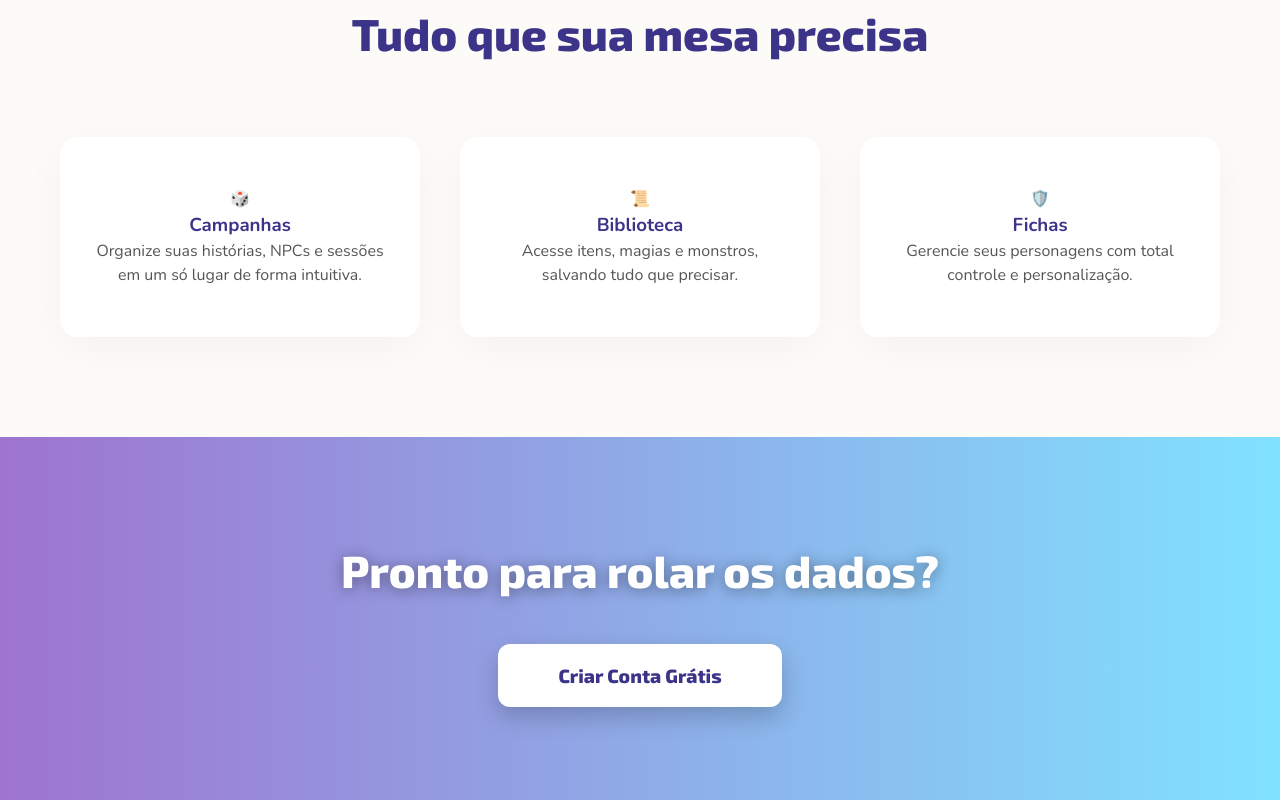
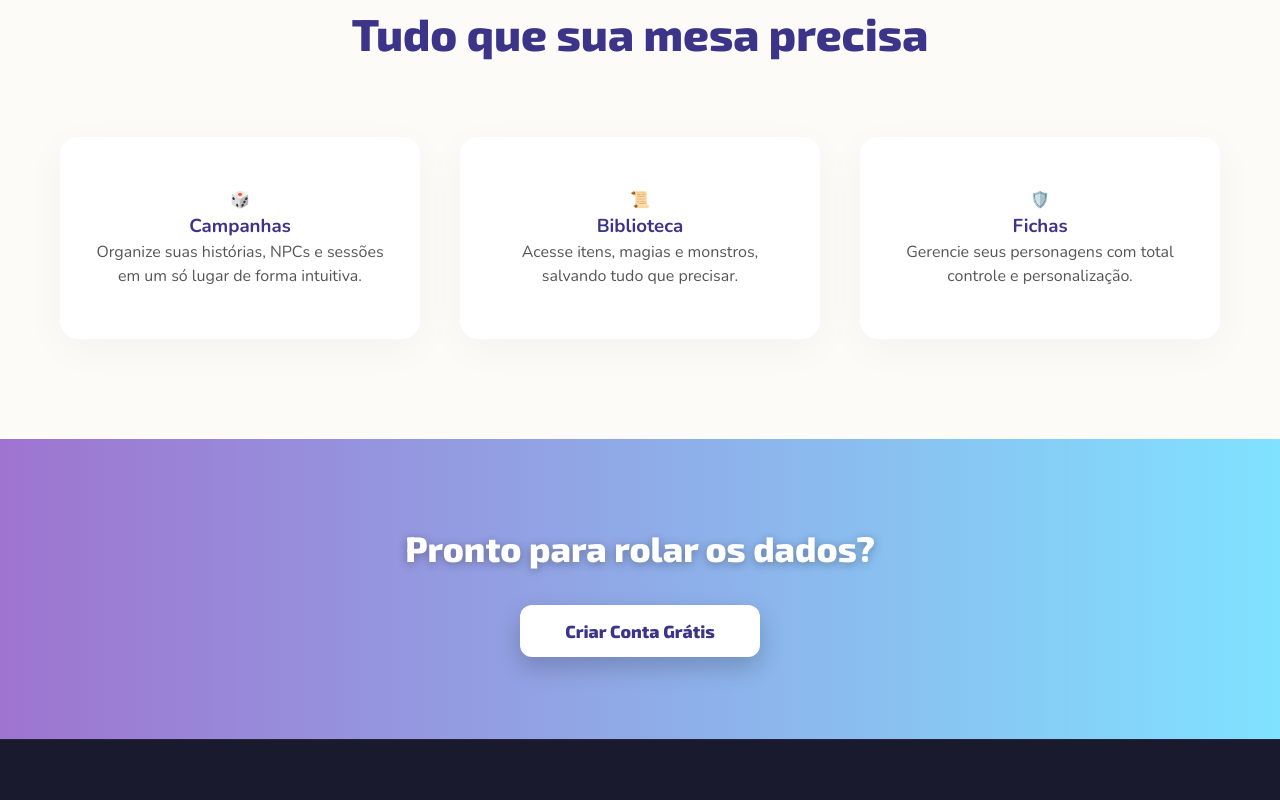
Before and after one commit to MatheusHaruSaito/ProjetoIntegrador2026, an Angular app in the folder UI/RpgDexUI/: page / in a window 1280 px wide. Shown: the part 860-1660 px from the top of the page. Built offline with nearby package versions, Linux system fonts and the light colour scheme.

Commit message:
feat: improve button/card animations and resize CTA band

```diff
--- a/UI/RpgDexUI/src/app/pages/home/home.css
+++ b/UI/RpgDexUI/src/app/pages/home/home.css
@@ -66,9 +66,19 @@
   border-radius: 8px;
   cursor: pointer;
   box-shadow: 0 10px 20px rgba(0, 0, 0, 0.1);
-  transition: all 0.8s ease;
+  transition: all 0.3s cubic-bezier(0.4, 0, 0.2, 1);
   font-family: 'Exo 2', sans-serif;
   text-transform: uppercase;
+}
+
+.hero__cta:hover {
+  transform: translateY(-3px);
+  filter: brightness(1.1);
+  box-shadow: 0 15px 30px rgba(0, 0, 0, 0.2);
+}
+
+.hero__cta:active {
+  transform: translateY(-1px);
 }
 
 /* --- SELETOR DE TEMAS --- */
@@ -128,13 +138,26 @@
   border-radius: 18px;
   text-align: center;
   box-shadow: 0 10px 40px rgba(0, 0, 0, 0.04);
-  transition: transform 0.4s ease;
+  transition: all 0.4s cubic-bezier(0.175, 0.885, 0.32, 1.275);
+  border: 1px solid transparent;
+}
+
+.feat-card:hover {
+  transform: translateY(-12px) scale(1.02);
+  border-color: var(--rpg-purple);
+  box-shadow: 0 20px 40px rgba(60, 52, 137, 0.1);
+}
+
+.feat-card:hover .feat-card__icon {
+  transform: scale(1.2) rotate(5deg);
+  display: inline-block;
+  transition: transform 0.3s ease;
 }
 
 /* --- CTA FINAL (Layout Estável) --- */
 .cta-band {
   position: relative;
-  padding: 100px 20px;
+  padding: 60px 20px;
   text-align: center;
   overflow: hidden;
   min-height: 300px;
@@ -158,15 +181,14 @@
   color: #fff;
   font-family: 'Exo 2', sans-serif;
   font-weight: 800;
-  font-size: 2.8rem;
-  margin-bottom: 40px;
-  text-shadow: 0 2px 15px rgba(0, 0, 0, 0.4);
+  font-size: 2.2rem;
+  margin-bottom: 30px;
+  text-shadow: 0 2px 10px rgba(0, 0, 0, 0.3);
 }
-
 .btn-white {
   font-family: 'Exo 2', sans-serif;
-  padding: 20px 60px;
-  font-size: 1.2rem;
+  padding: 15px 45px;
+  font-size: 1.1rem;
   font-weight: 800;
   color: #3C3489;
   background: #fff;
@@ -174,4 +196,11 @@
   border-radius: 12px;
   cursor: pointer;
   box-shadow: 0 10px 25px rgba(0, 0, 0, 0.2);
+  transition: all 0.3s ease;
 }
+
+.btn-white:hover {
+  transform: scale(1.05);
+  background-color: #f8f9fa;
+  box-shadow: 0 10px 20px rgba(0, 0, 0, 0.2);
+}
```
